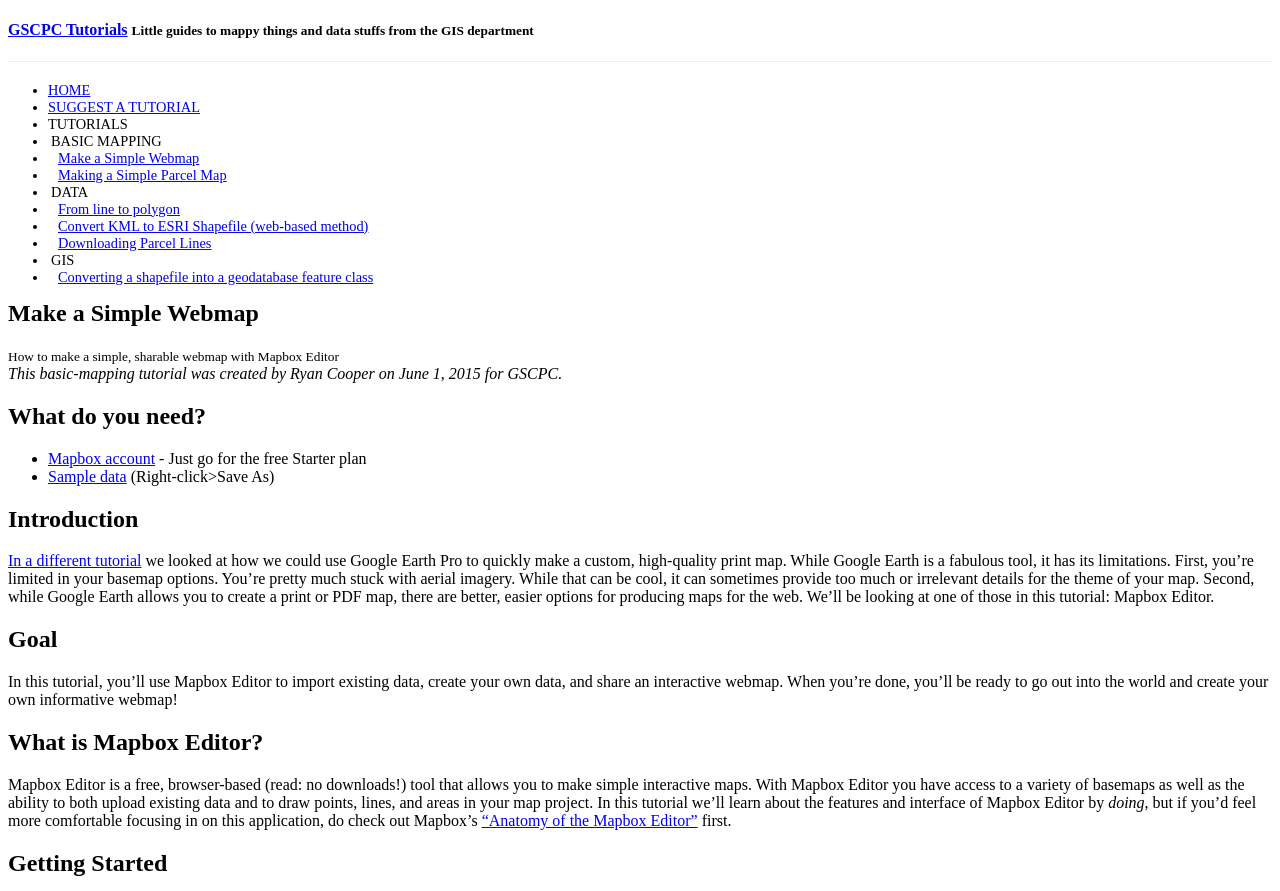
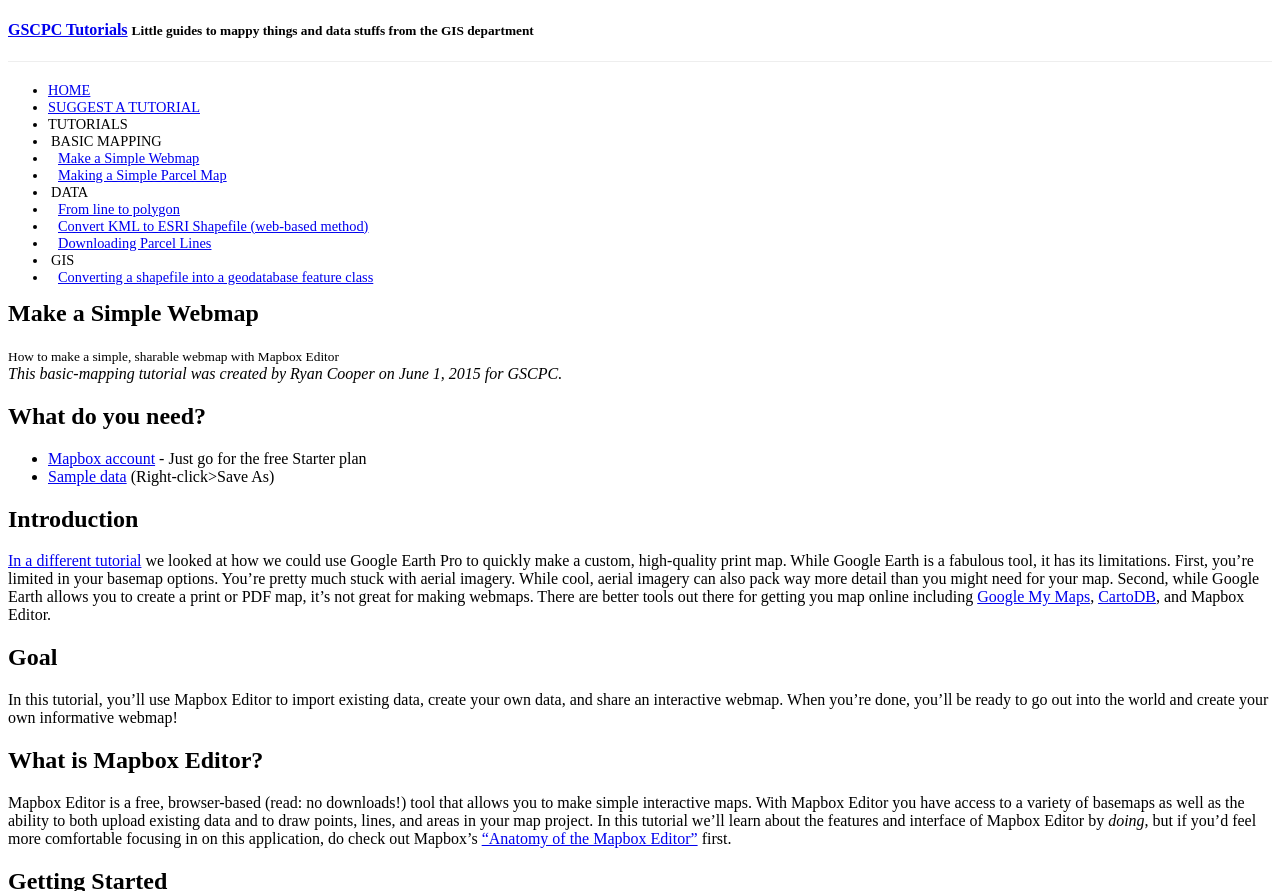
Before and after one commit to gscplanning/tutorials, a Jekyll site: the page built from _posts/2015-06-18-simple-webmap-mapbox.md, in a window 1280 px wide and 900 px high, cut to the strip 0-891 px from the top of the window. Built offline with Jekyll 4.4.1, drawn with Linux system fonts in a browser that asks for light colours; a style sheet for code colours, icons or effects is not loaded; some of the changed text lies outside the part shown.

Commit message:
some minor edits

```diff
--- a/_posts/2015-06-18-simple-webmap-mapbox.md
+++ b/_posts/2015-06-18-simple-webmap-mapbox.md
@@ -15,7 +15,7 @@ client: 'GSCPC'
 
 ## Introduction
 
-[In a different tutorial](http://gscplanning.github.io/tutorials/basic-mapping/simple-parcel-map.html) we looked at how we could use Google Earth Pro to quickly make a custom, high-quality print map. While Google Earth is a fabulous tool, it has its limitations. First, you're limited in your basemap options. You're pretty much stuck with aerial imagery. While that can be cool, it can sometimes provide too much or irrelevant details for the theme of your map. Second, while Google Earth allows you to create a print or PDF map, there are better, easier options for producing maps for the web. We'll be looking at one of those in this tutorial: Mapbox Editor.
+[In a different tutorial](http://gscplanning.github.io/tutorials/basic-mapping/simple-parcel-map.html) we looked at how we could use Google Earth Pro to quickly make a custom, high-quality print map. While Google Earth is a fabulous tool, it has its limitations. First, you're limited in your basemap options. You're pretty much stuck with aerial imagery. While cool, aerial imagery can also pack way more detail than you might need for your map. Second, while Google Earth allows you to create a print or PDF map, it's not great for making webmaps. There are better tools out there for getting you map online including [Google My Maps](https://www.google.com/mymaps), [CartoDB](https://cartodb.com/), and Mapbox Editor.
 
 ## Goal
 
@@ -37,7 +37,7 @@ Mapbox Editor is a free, browser-based (read: no downloads!) tool that allows yo
 Before adding individual features to our map, it is a good idea to make sure we have a nice basemap for those features to sit on. Luckily, Editor offers several nice basemaps right out of the box.
 
 1. Navigate to the Editor toolbar and click **Style**. You should
-see several basemap option show up, likely with *Streets* selected.<br>![](http://i1368.photobucket.com/albums/ag172/gscplanning/tutorials/simple-webmap-mapbox/swm9_zpsxyclblnl.jpg)
+see several basemap option show up, likely with `Streets` selected.<br>![](http://i1368.photobucket.com/albums/ag172/gscplanning/tutorials/simple-webmap-mapbox/swm9_zpsxyclblnl.jpg)
 2. Go ahead and click through and and check out the different basemaps. Zoom in on different places to see what the basemap styles look like at different scales. When you're done exploring, select `Satellite Streets`.<br>![](http://i1368.photobucket.com/albums/ag172/gscplanning/tutorials/simple-webmap-mapbox/swm10_zpsbpibmsvp.gif)
 
 ## Adding and styling features
@@ -63,11 +63,11 @@ Editor accepts a few common spatial data formats for import. These include:
 Let's say we [downloaded a parcel boundary from the Scott County PVA website](http://gscplanning.github.io/tutorials/data/pva-parcel-lines.html) and now want to use it in a our webmap. How would we bring it into Editor?
 
 1. If you haven't already [download the sample data for this tutorial](https://raw.githubusercontent.com/gscplanning/tutorials/gh-pages/data/parcelLineString.kml). It's just a single KML file containing a single parcel's boundary line.
-2. You can import data through a simple drag & drop with your mouse. Open up the folder containing your data. Left-click on the icon for your data. While holding that click, drag your data anywhere into Editor. If your import worked, a new window title *Import features* will popup.<br>![](http://i1368.photobucket.com/albums/ag172/gscplanning/tutorials/simple-webmap-mapbox/swm15_zpspsib1f2n.gif)
-3. You have options for adding a title and description to your imported features. We'll accept the defaults. Click **Finish Importing**.<br>![](http://i1368.photobucket.com/albums/ag172/gscplanning/tutorials/simple-webmap-mapbox/swm7_zpsx9jlulbv.jpg)
+2. You can import data through a simple drag & drop with your mouse. Open up the folder containing your data. Left-click on the icon for your data. While holding that click, drag your data anywhere into Editor. If your import worked, a new window titled *Import features* will popup.<br>![](http://i1368.photobucket.com/albums/ag172/gscplanning/tutorials/simple-webmap-mapbox/swm15_zpspsib1f2n.gif)
+3. You have options for adding a title and description to your imported features. We'll accept the defaults for now. Click **Finish Importing**.<br>![](http://i1368.photobucket.com/albums/ag172/gscplanning/tutorials/simple-webmap-mapbox/swm7_zpsx9jlulbv.jpg)
 4. The map should zoom to your imported data layer. Since in our case there's only a single feature in that data, our map zooms to that individual parcel.<br>![](http://i1368.photobucket.com/albums/ag172/gscplanning/tutorials/simple-webmap-mapbox/swm16_zpsv3t6wavf.jpg)
 5. The default blue line is nice, but can also imply water. Let's customize the look of the parcel boundary. Click **Data** in the Editor toolbar and then click the menu button,<br>![](http://i1368.photobucket.com/albums/ag172/gscplanning/tutorials/simple-webmap-mapbox/swm4_zps8vbqlfsr.jpg). A dropdown window will appear listing the features you've added to the map. In this case you've only added one feature so only the parcel boundary is listed. Go ahead and click the listing for the parcel boundary<br>![](http://i1368.photobucket.com/albums/ag172/gscplanning/tutorials/simple-webmap-mapbox/swm39_zpsgwawiblx.jpg)
-6. You should now see a new window with two tabs. In the *Text* tab you can add a title and some descriptive text that the user will see when they click the feature. The *Stroke* tab is for adjusting the color, opacity, andwidth of the line. We'll get to adding text a little later. Go ahead leave default text and click the *Stroke* tab.<br>![](http://i1368.photobucket.com/albums/ag172/gscplanning/tutorials/simple-webmap-mapbox/swm40_zpsgvmy3es2.jpg)
+6. You should now see a new window with two tabs,*Text* and *Stroke*. In the *Text* tab you can add a title and some descriptive text that the user will see when they click the feature. The *Stroke* tab is for adjusting the color, opacity, and width of the line. We'll get to adding text a little later. Go ahead leave default text and click the *Stroke* tab.<br>![](http://i1368.photobucket.com/albums/ag172/gscplanning/tutorials/simple-webmap-mapbox/swm40_zpsgvmy3es2.jpg)
 7. The *Stroke* tab should now be open. Here you can adjust the opacity, width, and color of the line. Take a minute to mess around with the controls to see how changing them affects your map!<br>![](http://i1368.photobucket.com/albums/ag172/gscplanning/tutorials/simple-webmap-mapbox/swm42_zpsfcgqxati.gif)
 8. You can use whatever settings you want, but for the tutorial we'll be using the following:<br>**Opacity:** 1<br>**Thickness:** 6<br>**Color:** red<br>![](http://i1368.photobucket.com/albums/ag172/gscplanning/tutorials/simple-webmap-mapbox/swm43_zps9g5ryqyy.jpg)
 
@@ -82,7 +82,7 @@ We want to highlight two different spots within our parcel. One is a small pond,
 1. First we'll add a marker at the small pond. Navigate to the Editor toolbar and click **Data**<br>![](http://i1368.photobucket.com/albums/ag172/gscplanning/tutorials/simple-webmap-mapbox/swm18_zps713mqq5v.jpg)
 2. With Editor you can draw three (3) different types of shapes: *Markers*, *Lines*, and *Polygons*. We'll use a marker to point out the location of the pond. Click **Marker**.<br>![](http://i1368.photobucket.com/albums/ag172/gscplanning/tutorials/simple-webmap-mapbox/swm45_zps2ss4kzqa.jpg)
 3. Your mouse pointer will turn into a set of cross-hairs.You may need to zoom and pan around to get the pond into view. Once you see the pond in your map, left-click where you want to place your marker. A teardrop-shaped marker should appear and a new window should drop down from the Editor toolbar.<br>![](http://i1368.photobucket.com/albums/ag172/gscplanning/tutorials/simple-webmap-mapbox/swm46_zpsfjxnhqkl.jpg)
-4. The window that dropped down from the Editor toolbar is where you get to customize the what users will see when they click the marker as well as the overall appearance of the marker. Along the bottom of the window are four (4) tabs where you will take care of the customization. They are *Text* (for the pop when users click), *Style* (color and size of the marker), *Symbol* (icons that can be placed within your marker), and *Lat/Lon* (coordinates of the marker in latitude/longitude). Go ahead and take a minute to click through the tabs to take a closer look at the the customization options.<br>![](http://i1368.photobucket.com/albums/ag172/gscplanning/tutorials/simple-webmap-mapbox/swm21_zpsgp1l1tkh.gif)
+4. The window that dropped down from the Editor toolbar is where you get to customize the what users will see when they click the marker as well as the overall appearance of the marker. Along the bottom of the window are four (4) tabs where you will take care of the customization. They are *Text* (for the popup when users click), *Style* (color and size of the marker), *Symbol* (icons that can be placed within your marker), and *Lat/Lon* (coordinates of the marker in latitude/longitude). Go ahead and take a minute to click through the tabs to take a closer look at the the customization options.<br>![](http://i1368.photobucket.com/albums/ag172/gscplanning/tutorials/simple-webmap-mapbox/swm21_zpsgp1l1tkh.gif)
 5. Make sure you have the **Text** tab open. Here we can add a title for our popup and include some content. Let's add a short descriptive title first, something like "Peaceful pond." You'll notice as you type, the popup on your marker will appear so you can preview your changes in real-time.<br>![](http://i1368.photobucket.com/albums/ag172/gscplanning/tutorials/simple-webmap-mapbox/swm47_zpsn3irawcu.gif)
 6. We can add some extra context in the *Description* box. Let's describe our pond in a little more detail:<br>*A beautiful pond stocked with bass, crappie, and catfish. Located on the back of the property, this pond is a perfect getaway right in the backyard!*<br>![](http://i1368.photobucket.com/albums/ag172/gscplanning/tutorials/simple-webmap-mapbox/swm48_zpsihkyezwu.jpg)
 7. We can even add a picture with a little html:
@@ -105,7 +105,7 @@ At this point, you'll want to save your project. Hit the **Save** button on the
 You're almost ready to share your map. We just have a few more tweaks to make and it'll be ready for the world.
 
 1. Navigate to the Editor toolbar and click **Project**. This will open a dropdown with three tabs: *Info*, *Settings*, and *Advanced*.<br>![](http://i1368.photobucket.com/albums/ag172/gscplanning/tutorials/simple-webmap-mapbox/swm54_zpsge4rsk9j.jpg)
-2. Click the **Settings** tab. Here you can give your map a title and a description:<br>Title: Ironworks Rd Property<br>Description: A map of features at the Ironworks Rd property.<br>![](http://i1368.photobucket.com/albums/ag172/gscplanning/tutorials/simple-webmap-mapbox/swm55_zpsot3mis82.jpg)
+2. Click the **Settings** tab. Here you can give your map a title and a description:<br>Title: Ironworks Rd Property<br>**Description:** A map of features at the Ironworks Rd property.<br>![](http://i1368.photobucket.com/albums/ag172/gscplanning/tutorials/simple-webmap-mapbox/swm55_zpsot3mis82.jpg)
 3. Click the **Advanced** tab. Make sure your map is zoomed in to a level you like and your features are more or less centered within the map. Finally, if it isn't already, check **Save current map position**.<br>![](http://i1368.photobucket.com/albums/ag172/gscplanning/tutorials/simple-webmap-mapbox/swm56_zps8vkfp2fd.jpg)
 4. Click **Save**.
 
```
Also changed, not shown: other parts of _posts/2015-06-18-simple-webmap-mapbox.md (+1 -1 lines).
